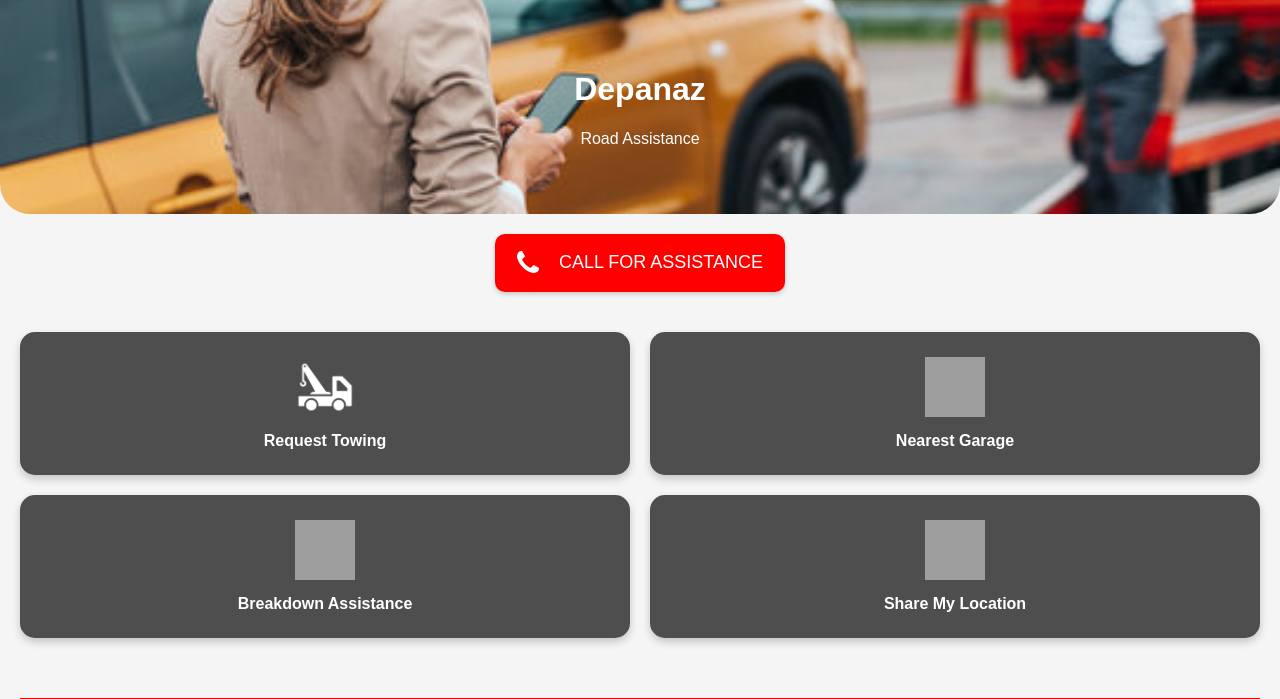
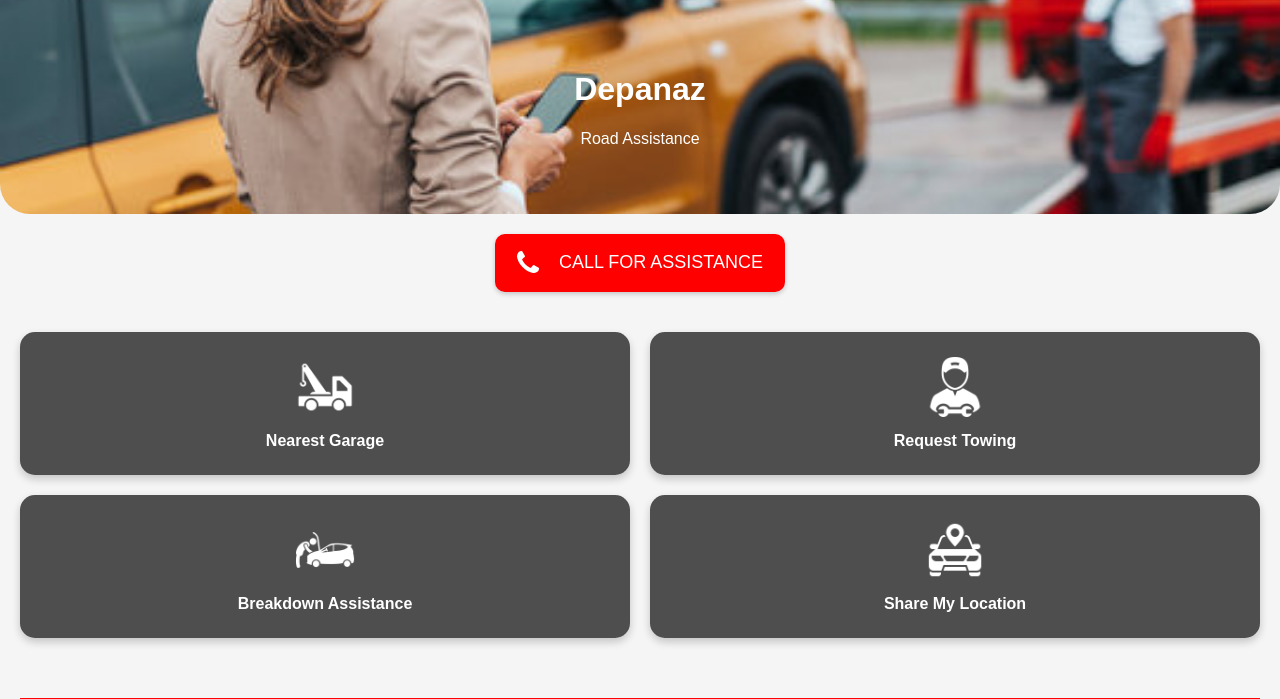
Before and after one commit to trilesh1908/depanaz, a PHP site: page / in a window 1280 px wide. Shown: the top 699 px of the page. Run offline with PHP 8.4, Linux system fonts and the light colour scheme; grey boxes are pictures that could not be loaded.

Commit message:
Update index.php

```diff
--- a/index.php
+++ b/index.php
@@ -351,20 +351,20 @@
             <i class="fa fa-phone" style="font-size:28px; color: white; margin-right: 20px;"></i> CALL FOR ASSISTANCE
         </a>
     <div class="button-grid">
-        <a href="#">
-            <img src="../assets/icons/tow-truck.png" alt="Request Towing">
-            Request Towing
-        </a>
-        <a href="../nearest-garage.php">
-            <img src="garage-icon.png" alt="Nearest Garage">
+        <a href="./nearest-garage.php">
+            <img src="../assets/icons/tow-truck.png" alt="Nearest Garage">
             Nearest Garage
         </a>
         <a href="#">
-            <img src="towing-icon.png" alt="Breakdown Assistance">
+            <img src="../assets/icons/automobile-with-wrench.png" alt="Request Towing">
+            Request Towing
+        </a>
+        <a href="#">
+            <img src="../assets/icons/car-breakdown.png" alt="Breakdown Assistance">
             Breakdown Assistance
         </a>
         <a href="#">
-            <img src="location-icon.png" alt="Share My Location">
+            <img src="../assets/icons/location (1).png" alt="Share My Location">
             Share My Location
         </a>
     </div>
```
